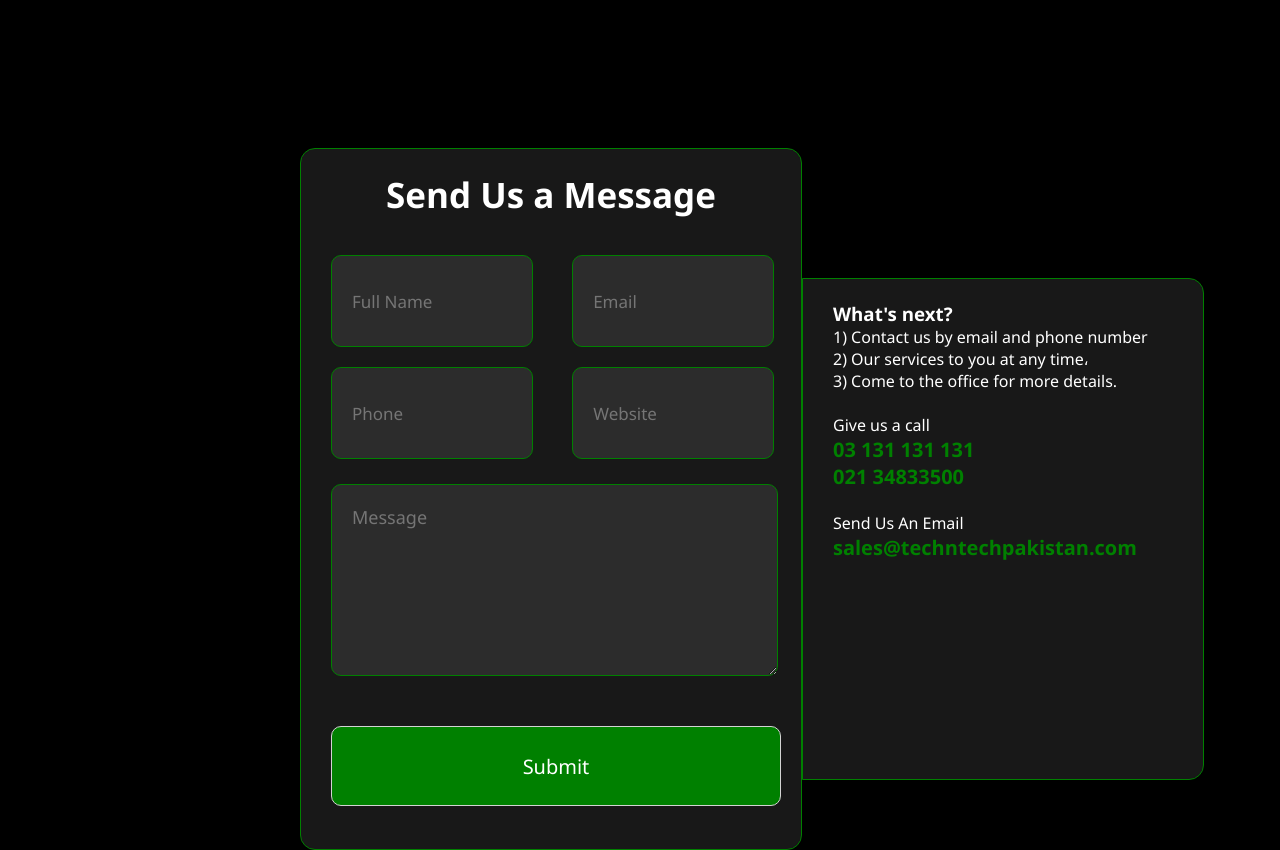
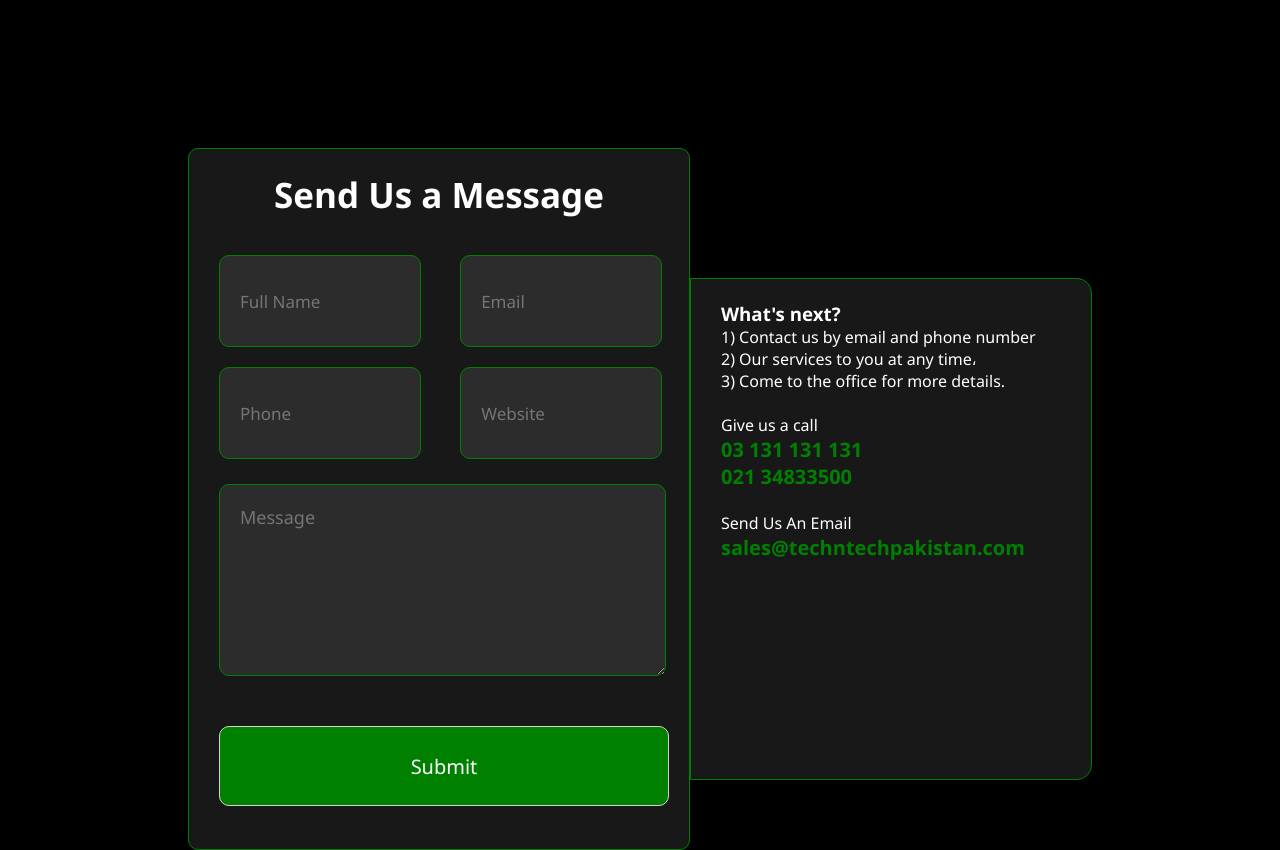
Before and after one commit to qureshikaif/TechNTech, a plain HTML site: page contact.html in a window 1280 px wide. Shown: the part 802-1652 px from the top of the page. Drawn offline with Linux system fonts and the light colour scheme.

Commit message:
Fixed Alignment on bigger viewports.

```diff
--- a/style.css
+++ b/style.css
@@ -126,6 +126,7 @@ h5 {
 
 
 /* CONTACT CSS STARTS HERE */
+
 .contactMain {
     background-attachment: fixed;
     background-size: cover;
@@ -137,12 +138,18 @@ h5 {
     color:white;
     line-height:100vh;
 }
+.message-next-contact {
+    display:flex;
+    justify-content: center;;
+    background-color: black;
+    padding-top: 50px;
+    padding-bottom: 100px;
+}
 .sendMessageDiv {
     margin-top: 100px;
     background-color:rgb(24, 24, 24);
     border:1px solid green;
-    border-radius: 15px;
-    margin-left: 300px;
+    border-radius: 10px;
     width: 500px;
     height: 700px;
 }
@@ -224,12 +231,7 @@ h5 {
     justify-content: center;
     padding-bottom: 50px;
 }
-.message-next-contact {
-    display:flex;
-    background-color: black;
-    padding-top: 50px;
-    padding-bottom: 100px;
-}
+
 input,textarea {
     width: 100%;
     padding: 20px;
@@ -308,6 +310,7 @@ input,textarea {
 .product-columns {
     display:flex;
     background-color:black;
+    justify-content:center;
 }
 .products_card_custom {
     display: flex;
@@ -316,7 +319,7 @@ input,textarea {
     align-items: center;
     justify-content: center;
     border:1px solid rgb(0, 90, 0);
-    width:326px;
+    width:33%;
     background-color:rgb(24, 24, 24);
     text-align:center;
     padding:20px;
```
